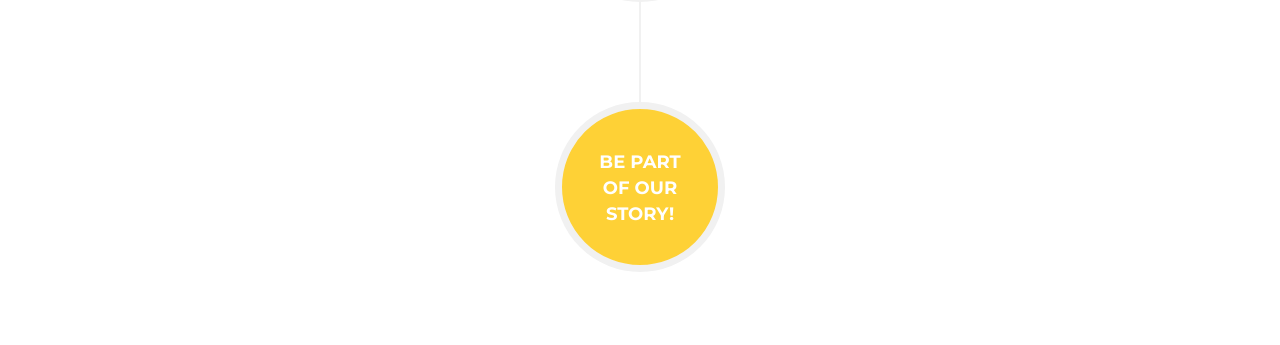
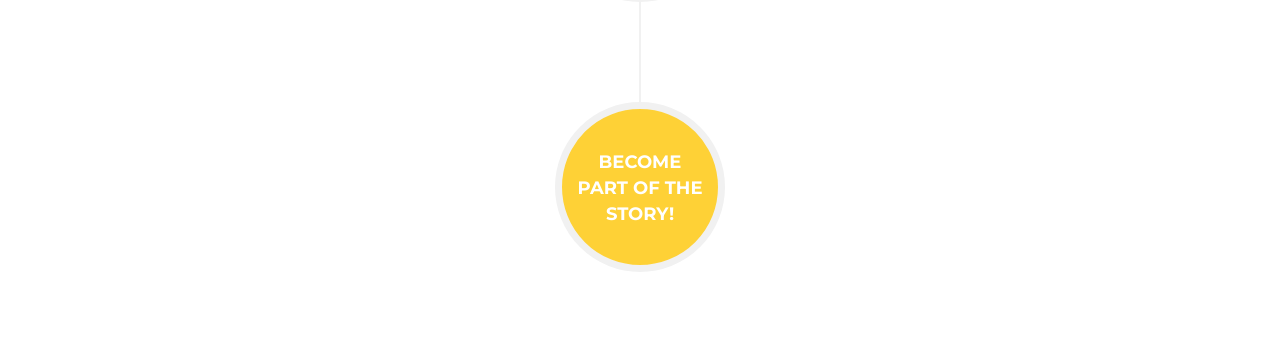
Before and after one commit to yaneq/yaneq.github.io, a Jekyll site: the page built from index.html, in a window 1280 px wide and 900 px high, scrolled down 3807 px. Shown: the part 109-454 px from the top of the window. Built offline with Jekyll 4.4.1, drawn with Linux system fonts in a browser that asks for light colours; some web fonts are replaced.

Commit message:
change about copy

```diff
--- a/_includes/about.html
+++ b/_includes/about.html
@@ -123,8 +123,8 @@
                         </li>
                         <li class="timeline-inverted">
                             <div class="timeline-image">
-                                <h4>Be Part
-                                    <br>Of Our
+                                <h4>Become
+                                    <br>Part Of The
                                     <br>Story!</h4>
                             </div>
                         </li>
```
